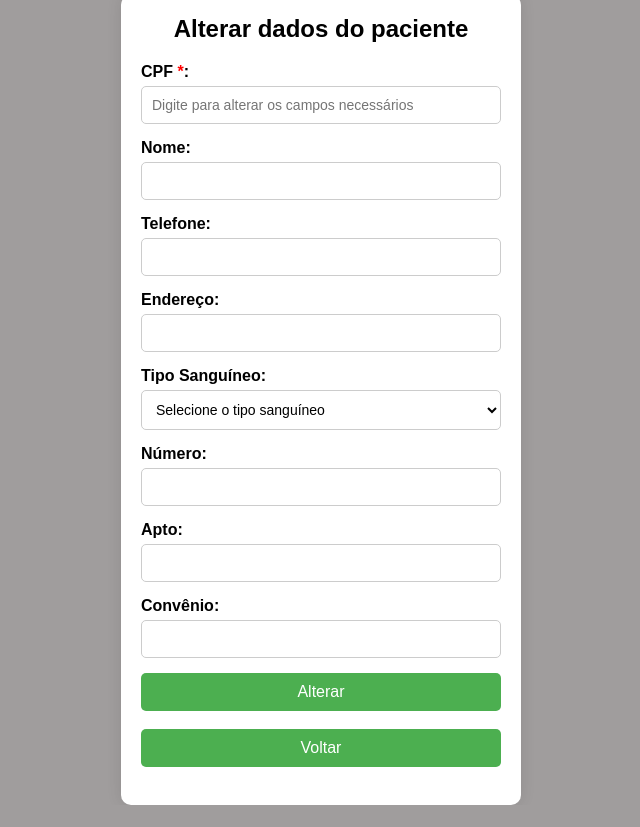
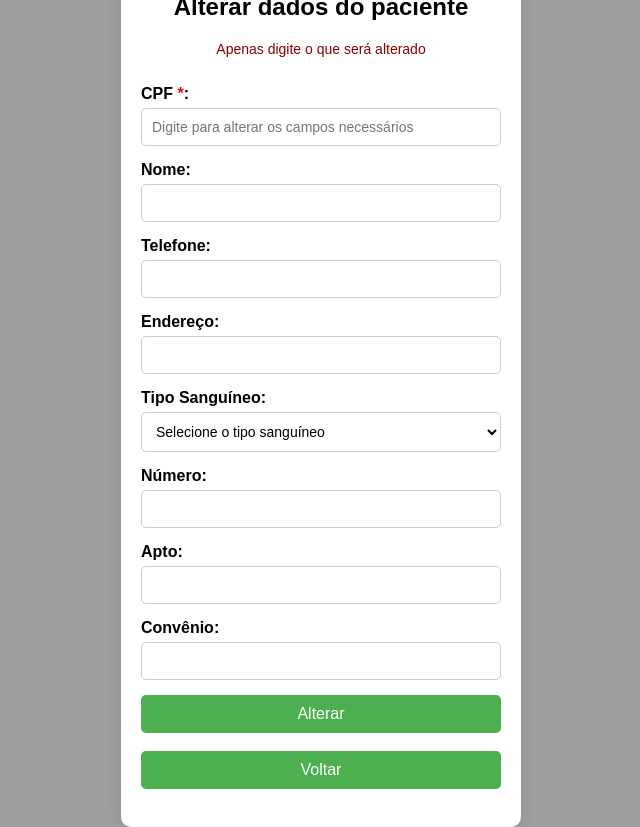
Before and after one commit to paulovarrone/FlaskCru, a Flask app: page /alterar in a window 1280 px wide. Shown: the whole page, without its empty margins (319-959 px from the left). Before the commit the page ends 805 px from the top, so only its background shows below. Run offline with Flask 3, Linux system fonts and the light colour scheme; data that the repository does not hold is empty.

Commit message:
mensagem de orientação

```diff
--- a/app/templates/alterar.html
+++ b/app/templates/alterar.html
@@ -11,6 +11,8 @@
 <body>
     <div class="container">
         <h2>Alterar dados do paciente</h2>
+        <p class="meio">Apenas digite o que será alterado</p>
+        <br>
         <form action="/alterar" method="POST">
             <div class="form-group">
                 <label for="cpf">CPF <span class="obrigatorio">*</span>:</label>
```
